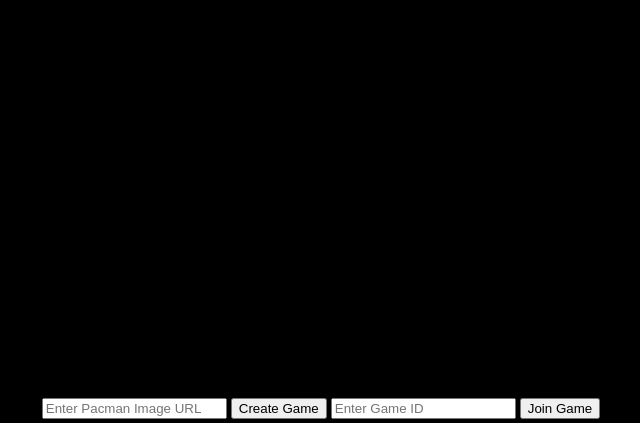
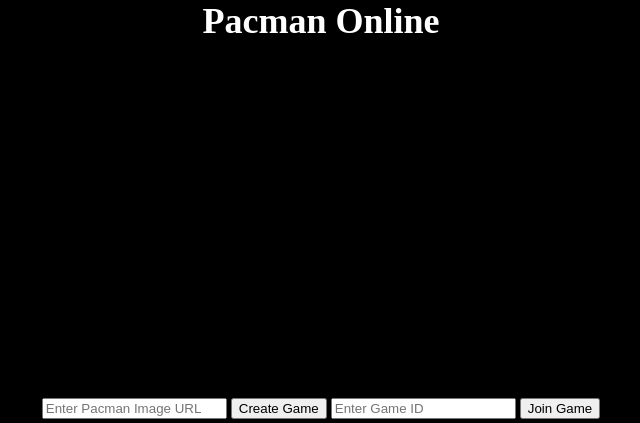
Before and after one commit to ChairawichZ6/Pacman_Online, a Flask app: page / in a window 1280 px wide. Shown: the top 423 px of the page, without its empty margins (319-959 px from the left). Run offline with Flask 3, Linux system fonts and the light colour scheme; some libraries are stand-ins or nearby versions.

Commit message:
level & title

```diff
--- a/static/js/game.js
+++ b/static/js/game.js
@@ -10,11 +10,18 @@ const obstacles = [
     // Outer walls
     { x: 50, y: 50, width: 20, height: 400, color: 'red' },
     { x: 50, y: 50, width: 400, height: 20, color: 'red' },
-    { x: 50, y: 430, width: 400, height: 20, color: 'red' },
+    { x: 50, y: 450, width: 400, height: 20, color: 'red' },
+    // Additional outer wall
+    { x: 730, y: 100, width: 20, height: 300, color: 'red' },
+    { x: 230, y: 150, width: 20, height: 500, color: 'red' },
+    { x: 50, y: 100, width: 20, height: 320, color: 'red' },
+    { x: 230, y: 350, width: 20, height: 500, color: 'red' },
+    { x: 400, y: 200, width: 20, height: 250, color: 'red' },
+    { x: 800, y: 600, width: 20, height: 600, color: 'red' },
 
+// Add more obstacles here
 ];
 
-    // Add more obstacles here
 
 let players = {};
 let imageCache = {};
--- a/templates/index.html
+++ b/templates/index.html
@@ -1,23 +1,49 @@
 <!DOCTYPE html>
 <html lang="en">
   <head>
-    <meta charset="UTF-8">
-    <meta name="viewport" content="width=device-width, initial-scale=1.0">
-    <title>Pacman Game</title>
-    <link rel="stylesheet" href="{{ url_for('static', filename='css/style.css') }}">
+    <meta charset="UTF-8" />
+    <meta name="viewport" content="width=device-width, initial-scale=1.0" />
+    <title>Pacman Online</title>
+    <link
+      rel="stylesheet"
+      href="{{ url_for('static', filename='css/style.css') }}"
+    />
     <script src="https://cdnjs.cloudflare.com/ajax/libs/socket.io/4.0.1/socket.io.js"></script>
   </head>
   <body>
     <div id="lobby">
-        <input type="text" id="pacmanImageUrl" placeholder="Enter Pacman Image URL">
+      <input
+        type="text"
+        id="pacmanImageUrl"
+        placeholder="Enter Pacman Image URL"
+      />
       <button onclick="createGame()">Create Game</button>
-        <input id="gameIdInput" placeholder="Enter Game ID">
+      <input id="gameIdInput" placeholder="Enter Game ID" />
       <button onclick="joinGame()">Join Game</button>
     </div>
-    <canvas id="gameCanvas" width="900" height="900" style="display: none;"></canvas>
-
+    <canvas
+      id="gameCanvas"
+      width="900"
+      height="900"
+      style="display: none"
+    ></canvas>
+    <div
+      id="title"
+      style="
+        position: absolute;
+        top: 0;
+        left: 50%;
+        transform: translateX(-50%);
+        font-size: 36px;
+        font-weight: bold;
+        color: white;
+        width: 100%;
+        text-align: center;
+      "
+    >
+      Pacman Online
+    </div>
 
     <script src="{{ url_for('static', filename='js/game.js') }}"></script>
-
   </body>
 </html>
```
Lines whose indentation alone changed are shown as unchanged.
